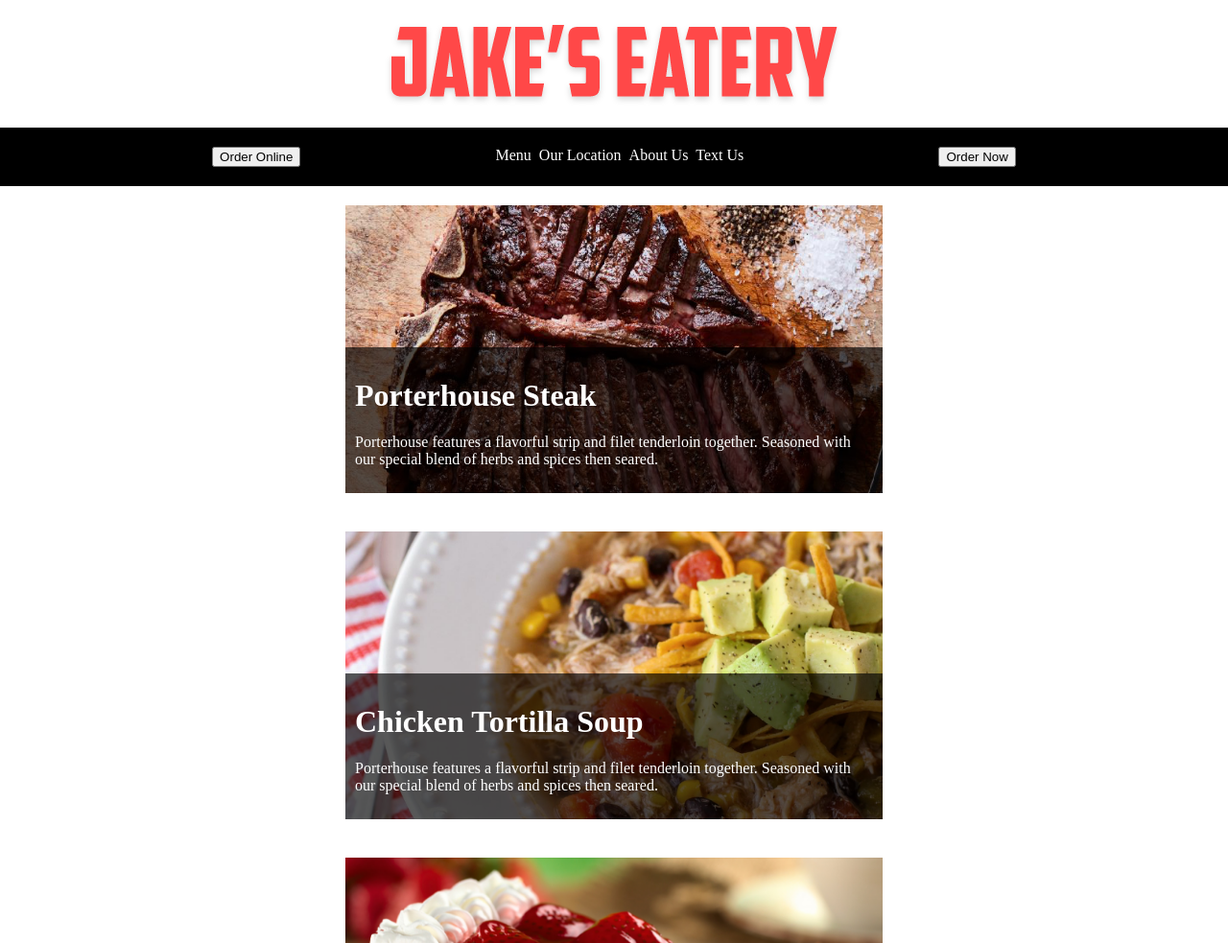
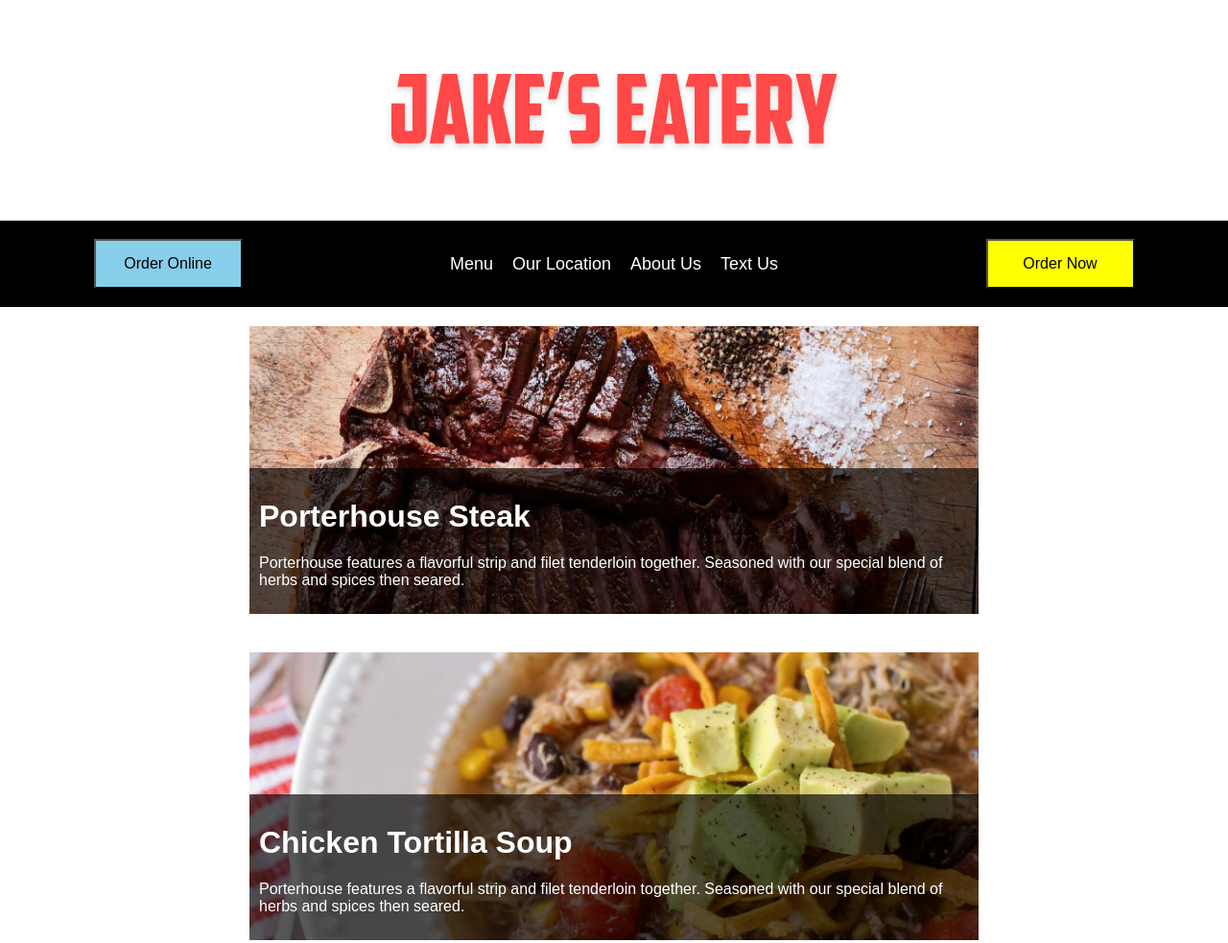
Before and after one commit to Phillip-flop/jakes-eatery, a plain HTML site: page index.html in a window 1280 px wide. Shown: the top 983 px of the page at 96% size. Drawn offline with Linux system fonts and the light colour scheme.

Commit message:
14 Dec commit

```diff
--- a/css/style 2.css
+++ /dev/null
@@ -1,5 +0,0 @@
-/* Navigation styles */
-
-/* Column styles */
-
-/* Footer Styles */
--- a/css/style.css
+++ b/css/style.css
@@ -1,34 +1,73 @@
 /* Navigation styles */
 body {
     margin: 0px;
+    font-family: Arial, Helvetica, sans-serif;
 }
 
 .logo {
-    display: flex;
-    justify-content: center;
-    padding: 20px;
+    background: white;
+    height: 230px;
+    background-image: url("../images/jakes-logo.png");
+    background-repeat: no-repeat;
+    background-position: center;
 }
 
 .nav {
     background-color: black;
     display: flex;
-    justify-content: space-evenly;
     padding: 20px;
 }
 
 .nav a {
     color: white;
-    padding: 2px;
+    padding: 10px;
+    font-size: 18px;
     text-decoration: none;
 }
+
+.left,
+.center,
+.right {
+    height: 50px;
+    display: flex;
+    justify-content: center;
+    align-items: center;
+}
+
+.left,
+.right {
+    width: 25%;
+}
+
+.center {
+    width: 50%;
+}
+
+button {
+    color: black;
+    font-size: 16px;
+    padding: 15px;
+    width: 50%;
+}
+
+.left button {
+    background-color: skyblue;
+}
+
+.right button {
+    background-color: yellow;
+}
+
+
 
 /* Column styles */
 
 .column {
     display: flex;
     flex-direction: column;
-    max-width: 600px;
-    margin: auto;
+    width: 800px;
+    height: 1200px;
+    margin: 0 auto;
 }
 
 .meal {
@@ -57,9 +96,12 @@ body {
     width: 100%;
 }
 
-.text h1, p {
+.text h1,
+p {
     color: white;
 }
+
+
 
 /* Footer Styles */
 
--- a/index.html
+++ b/index.html
@@ -1,11 +1,13 @@
 <!DOCTYPE HTML>
+
 <head>
     <title>Jake's Eatery</title>
     <link rel="stylesheet" type="text/css" href="css/style.css">
 </head>
+
 <body>
     <!-- Nav HTML -->
-       <div class="logo"><img src="./images/jakes-logo.png" alt=""></div>
+    <div class="logo"></div>
     <div class="nav">
         <div class="left">
             <button>Order Online</button>
@@ -20,24 +22,27 @@
             <button>Order Now</button>
         </div>
     </div>
-       <!-- Column Layout -->
+
     <div class="column">
         <div class="meal" id="image-1">
             <div class="text">
                 <h1>Porterhouse Steak</h1>
-                   <p>Porterhouse features a flavorful strip and filet tenderloin together. Seasoned with our special blend of herbs and spices then seared.</p>
+                <p>Porterhouse features a flavorful strip and filet tenderloin together. Seasoned with our special blend
+                    of herbs and spices then seared.</p>
             </div>
         </div>
         <div class="meal" id="image-2">
             <div class="text">
                 <h1>Chicken Tortilla Soup</h1>
-                        <p>Porterhouse features a flavorful strip and filet tenderloin together. Seasoned with our special blend of herbs and spices then seared.</p>
+                <p>Porterhouse features a flavorful strip and filet tenderloin together. Seasoned with our special blend
+                    of herbs and spices then seared.</p>
             </div>
         </div>
         <div class="meal" id="image-3">
             <div class="text">
                 <h1>Cheesecake</h1>
-                        <p>Porterhouse features a flavorful strip and filet tenderloin together. Seasoned with our special blend of herbs and spices then seared.</p>
+                <p>Porterhouse features a flavorful strip and filet tenderloin together. Seasoned with our special blend
+                    of herbs and spices then seared.</p>
             </div>
         </div>
     </div>
@@ -49,4 +54,5 @@
         <p>&copy; 2022</p>
     </div>
 </body>
+
 </html>
```
Lines whose indentation alone changed are shown as unchanged.
